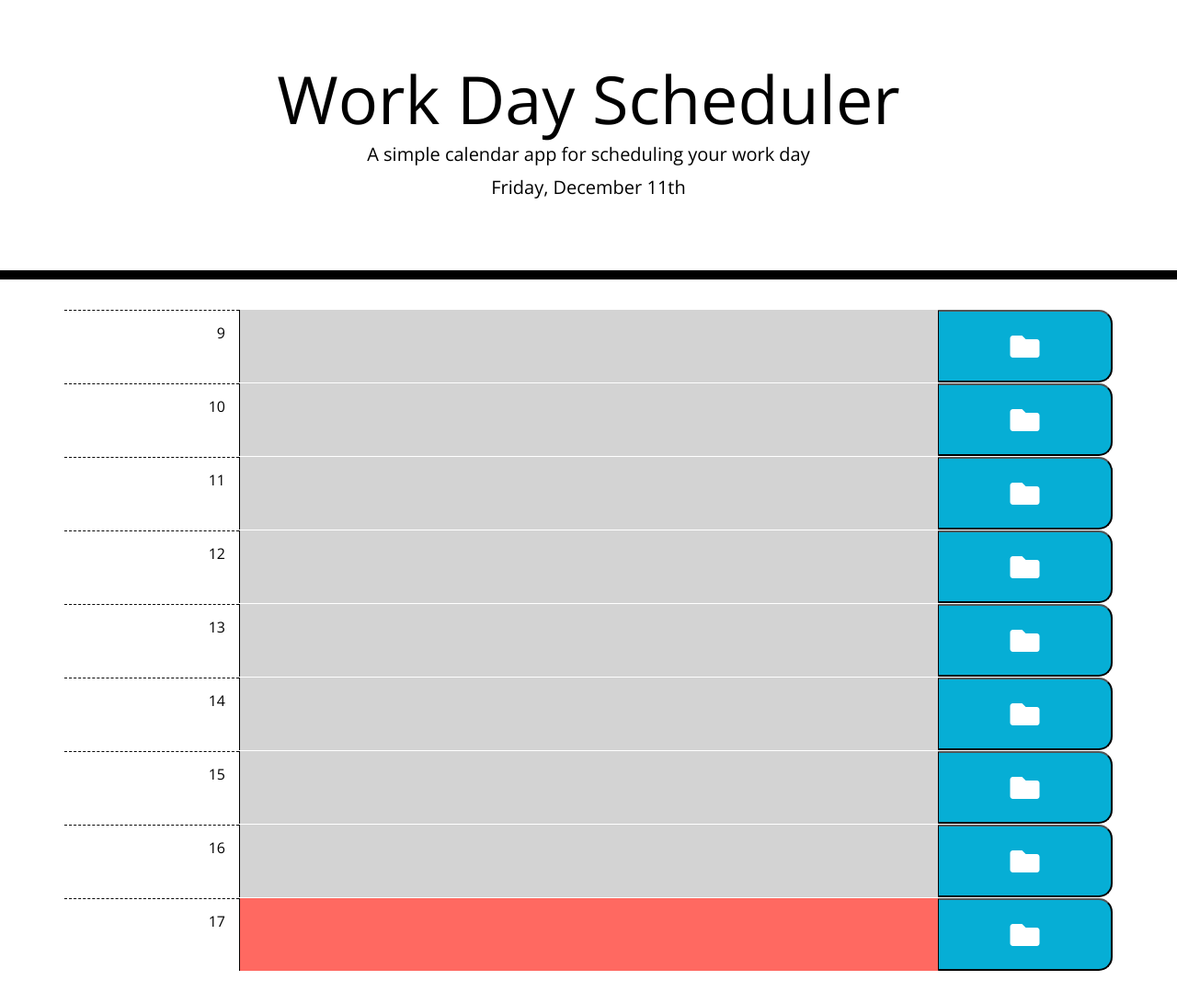
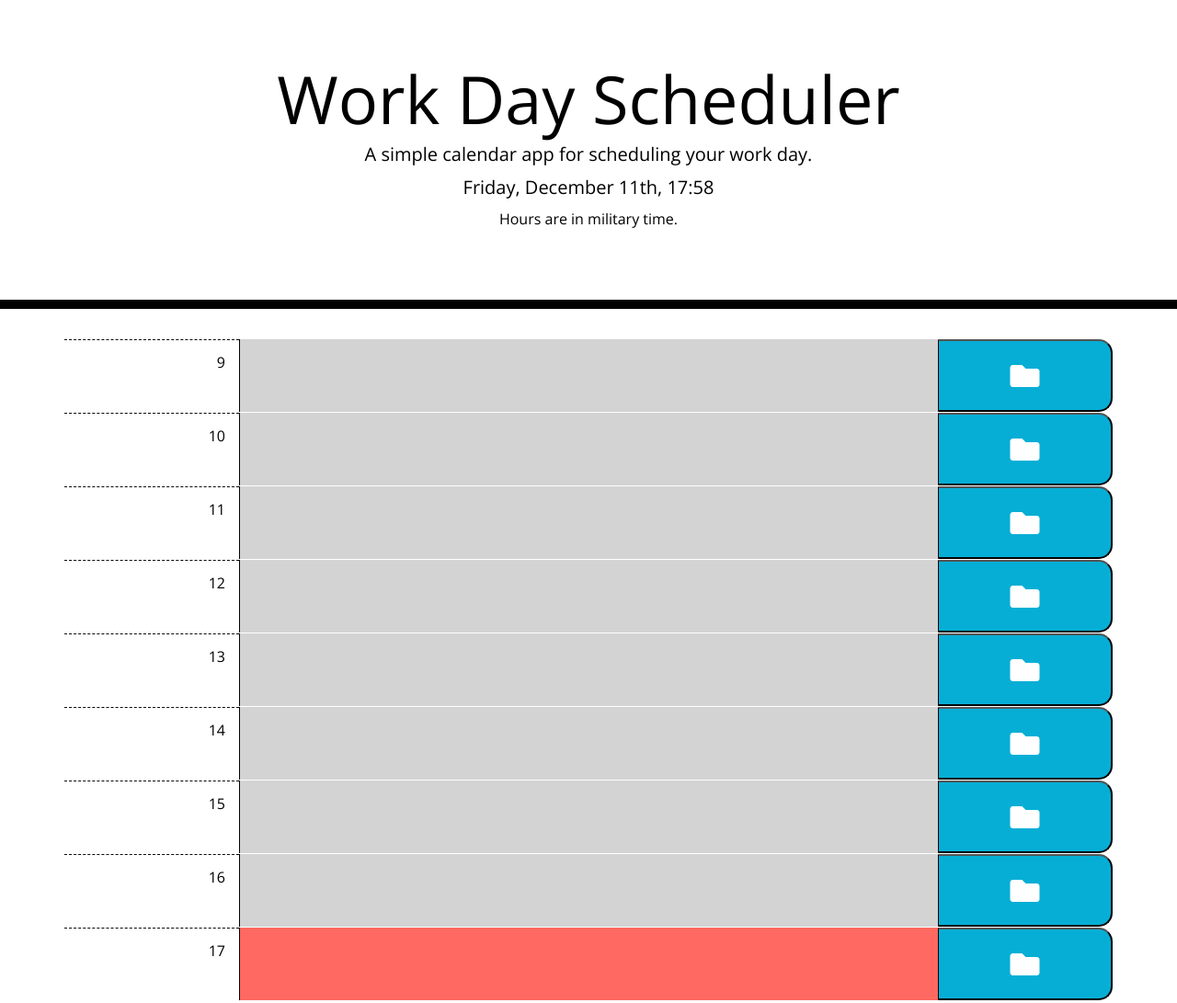
Before and after one commit to mrramontorres/work-day-scheduler, a plain HTML site: page index.html in a window 1280 px wide. Shown: the whole page at 92% size. Drawn offline with nearby package versions, Linux system fonts and the light colour scheme.

Commit message:
added military time notes

```diff
--- a/index.html
+++ b/index.html
@@ -24,8 +24,9 @@
   <body>
     <header class="jumbotron">
       <h1 class="display-3">Work Day Scheduler</h1>
-      <p class="lead">A simple calendar app for scheduling your work day</p>
+      <p class="lead">A simple calendar app for scheduling your work day.</p>
       <p id="currentDay" class="lead">currentDay</p>
+      <p> Hours are in military time.</p>
     </header>
     <div class="container">
         <div class="time-block row timeBlockDiv">
--- a/script.js
+++ b/script.js
@@ -1,5 +1,5 @@
 // Sets the current day of the week, month, and date
-document.getElementById("currentDay").innerHTML = moment().format("dddd, MMMM Do");
+document.getElementById("currentDay").innerHTML = moment().format("dddd, MMMM Do, HH:mm");
 
 // TODO fix hour proccessing
 //var hourNow = 12;
```
